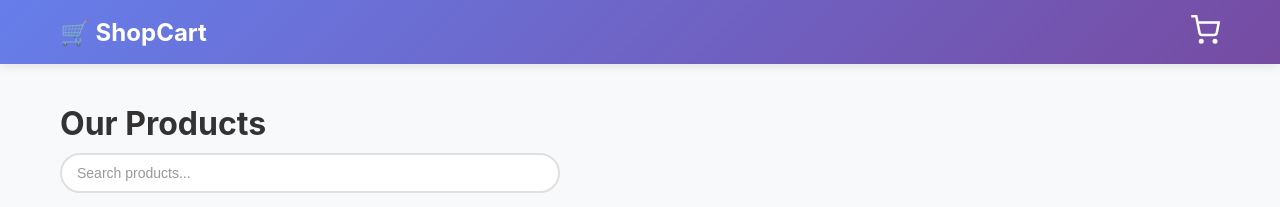
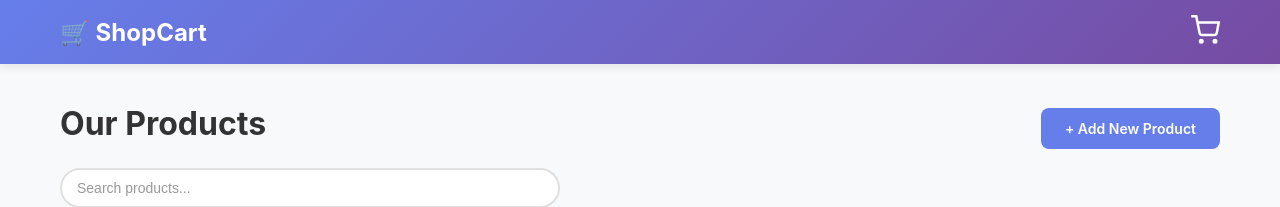
Before and after one commit to Henshaw-knight/product-cart-application, an Angular app: page / in a window 1280 px wide. Shown: the top 207 px of the page. Built offline with nearby package versions, Linux system fonts and the light colour scheme; data requests are answered from the project's data file.

Commit message:
(feat) Add routerLink for creating/adding new product to product list template

```diff
--- a/src/components/product-list/product-list.css
+++ b/src/components/product-list/product-list.css
@@ -13,6 +13,31 @@
   color: #333;
   margin: 0 0 10px 0;
   font-weight: 700;
+}
+
+.header-top {
+  display: flex;
+  justify-content: space-between;
+  align-items: center;
+  margin-bottom: 15px;
+}
+
+.btn-create {
+  display: inline-block;
+  padding: 12px 24px;
+  background: #667eea;
+  color: white;
+  text-decoration: none;
+  border-radius: 8px;
+  font-size: 14px;
+  font-weight: 600;
+  transition: all 0.3s ease;
+}
+
+.btn-create:hover {
+  background: #5568d3;
+  transform: translateY(-2px);
+  box-shadow: 0 4px 12px rgba(102, 126, 234, 0.4);
 }
 
 .search-info {
--- a/src/components/product-list/product-list.html
+++ b/src/components/product-list/product-list.html
@@ -1,13 +1,19 @@
 <main class="main-container">
     <div class="products-header">
-        <h2>Our Products</h2>
+        <div class="header-top">
+            <h2>Our Products</h2>
+            <a routerLink="/products/new" class="btn-create">
+                + Add New Product
+            </a>
+        </div>
 
         <div class="search-container">
             <app-search-input (searchChange)="onSearchChange($event)"></app-search-input>
         </div>
+
         @if (searchQuery) {
             <p class="search-info">
-                Showing results for: <strong> {{ searchQuery }}</strong>
+                Showing results for: <strong>{{ searchQuery }}</strong>
             </p>
         }
     </div>
@@ -27,7 +33,7 @@
                 @for (product of filteredProducts; track product.id) {
                     <app-product-card
                         [product]="product"
-                        [isSelected]="isProductInCart(product.id)"
+                        [isSelected]="isProductInCart(product.id!)"
                         (productClick)="onProductClick($event)">
                     </app-product-card>
                 }
--- a/src/components/product-list/product-list.ts
+++ b/src/components/product-list/product-list.ts
@@ -1,13 +1,13 @@
 import { ChangeDetectorRef, Component, inject, OnDestroy, OnInit } from '@angular/core';
 import { Product, ProductCard } from '../product-card/product-card';
-import { Router } from '@angular/router';
+import { Router, RouterLink } from '@angular/router';
 import { ProductService } from '../../services/product';
 import { SearchInput } from '../search-input/search-input';
 import { Subject, takeUntil } from 'rxjs';
 
 @Component({
   selector: 'app-product-list',
-  imports: [ProductCard, SearchInput],
+  imports: [ProductCard, SearchInput, RouterLink],
   templateUrl: './product-list.html',
   styleUrl: './product-list.css',
 })
--- a/src/services/product.ts
+++ b/src/services/product.ts
@@ -67,7 +67,7 @@ export class ProductService {
     // localStorage.removeItem('cart');
   }
 
-  // Add to existing ProductService
+  // Create product via POST
   createProduct(product: Product): Observable<Product> {
     return this.httpClient.post<Product>(this.apiURL, product);
   }
```
